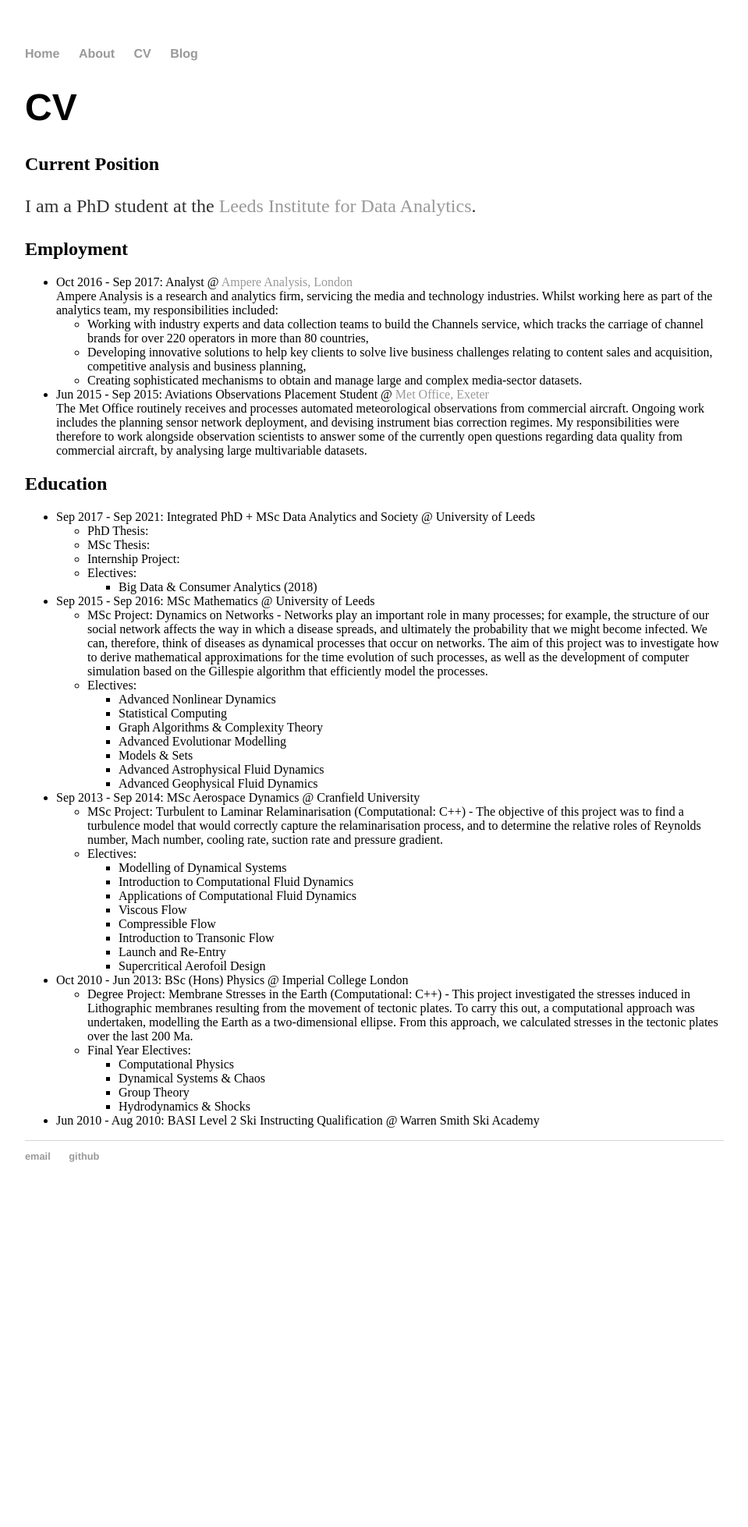
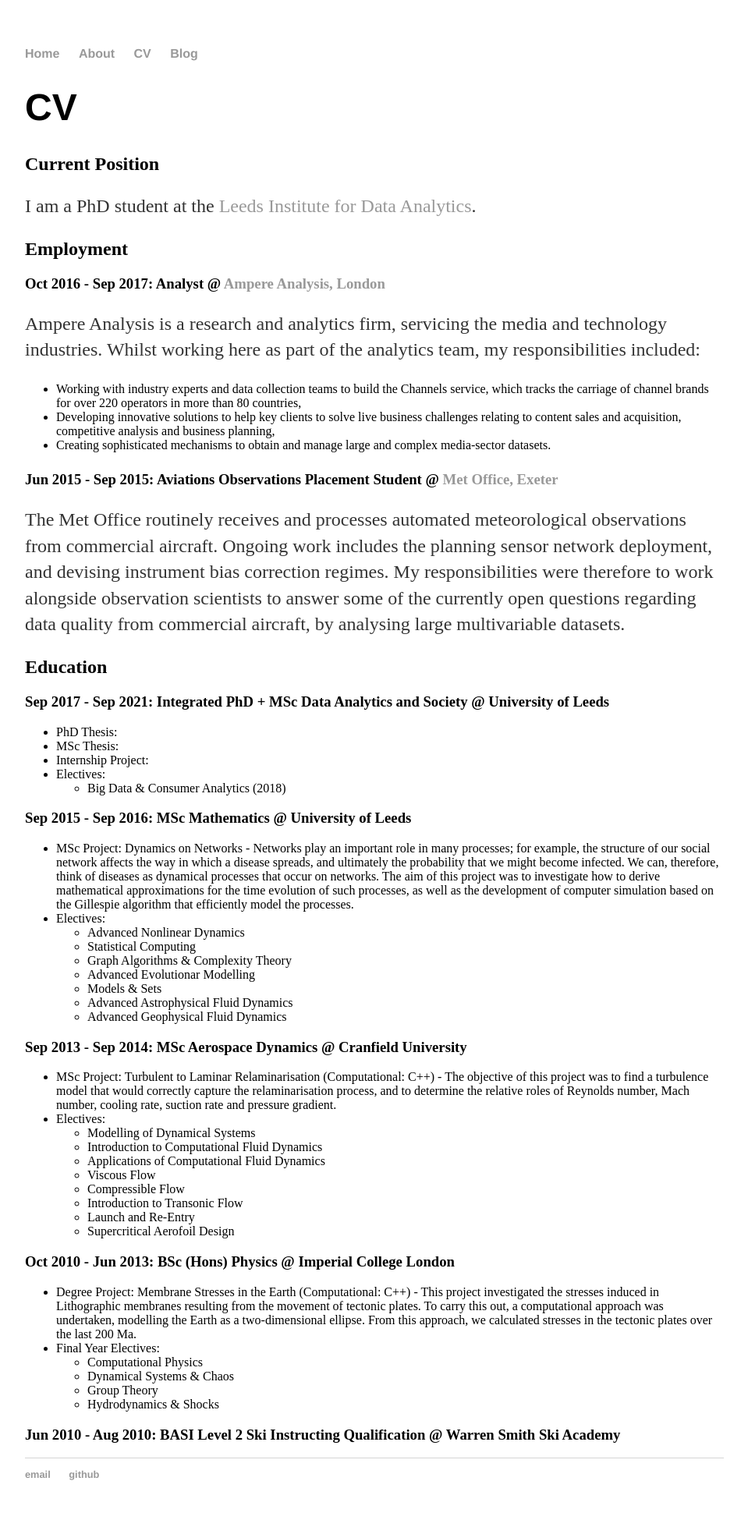
Before and after one commit to ksuchak1990/ksuchak1990.github.io, a Jekyll site: the page built from cv/index.html, in a window 1280 px wide. Shown: the whole page at 78% size, without its empty margins (160-1119 px from the left). Built offline with Jekyll 4.4.1, drawn with Linux system fonts in a browser that asks for light colours; before the commit the page ends 1550 px from its top, so only the background shows below that.

Commit message:
another cv update

```diff
--- a/cv/index.html
+++ b/cv/index.html
@@ -9,24 +9,26 @@ title: CV
 </p>
 
 <h2>Employment</h2>
-<ul>
-  <li>Oct 2016 - Sep 2017: Analyst @ <a href="https://www.ampereanalysis.com/">Ampere Analysis, London</a></li>
-  Ampere Analysis is a research and analytics firm, servicing the media and technology industries.
+
+<h3>Oct 2016 - Sep 2017: Analyst @ <a href="https://www.ampereanalysis.com/">Ampere Analysis, London</a></h3>
+<p>Ampere Analysis is a research and analytics firm, servicing the media and technology industries.
 Whilst working here as part of the analytics team, my responsibilities included:
 <ul>
 	<li>Working with industry experts and data collection teams to build the Channels service, which tracks the carriage of channel brands for over 220 operators in more than 80 countries,</li>
   	<li>Developing innovative solutions to help key clients to solve live business challenges relating to content sales and acquisition, competitive analysis and business planning,</li>
   	<li>Creating sophisticated mechanisms to obtain and manage large and complex media-sector datasets.</li>
 </ul>
-  <li>Jun 2015 - Sep 2015: Aviations Observations Placement Student @ <a href="https://www.metoffice.gov.uk/">Met Office, Exeter</a></li>
-  The Met Office routinely receives and processes automated meteorological observations from commercial aircraft.
+</p>
+
+<h3>Jun 2015 - Sep 2015: Aviations Observations Placement Student @ <a href="https://www.metoffice.gov.uk/">Met Office, Exeter</a></h3>
+<p>The Met Office routinely receives and processes automated meteorological observations from commercial aircraft.
 Ongoing work includes the planning sensor network deployment, and devising instrument bias correction regimes.
 My responsibilities were therefore to work alongside observation scientists to answer some of the currently open questions regarding data quality from commercial aircraft, by analysing large multivariable datasets.
-</ul>
+</p>
 
 <h2>Education</h2>
-<ul>
-  <li>Sep 2017 - Sep 2021: Integrated PhD + MSc Data Analytics and Society @ University of Leeds</li>
+
+<h3>Sep 2017 - Sep 2021: Integrated PhD + MSc Data Analytics and Society @ University of Leeds</h3>
 <ul>
 	<li>PhD Thesis:</li>
 	<li>MSc Thesis:</li>
@@ -36,7 +38,8 @@ title: CV
 		<li>Big Data & Consumer Analytics (2018)</li>
 	</ul>
 </ul>
-  <li>Sep 2015 - Sep 2016: MSc Mathematics @ University of Leeds</li>
+
+<h3>Sep 2015 - Sep 2016: MSc Mathematics @ University of Leeds</h3>
 <ul>
 	<li>MSc Project: Dynamics on Networks - Networks play an important role in many processes; for example, the structure of our social network affects the way in which a disease spreads, and ultimately the probability that we might become infected.
 	We can, therefore, think of diseases as dynamical processes that occur on networks.
@@ -53,7 +56,8 @@ title: CV
 </ul>
 </li>
 </ul>
-  <li>Sep 2013 - Sep 2014: MSc Aerospace Dynamics @ Cranfield University</li>
+
+<h3>Sep 2013 - Sep 2014: MSc Aerospace Dynamics @ Cranfield University</h3>
 <ul>
 	<li>MSc Project: Turbulent to Laminar Relaminarisation (Computational: C++) - The objective of this project was to find a turbulence model that would correctly capture the relaminarisation process, and to determine the relative roles of Reynolds number, Mach number, cooling rate, suction rate and pressure gradient.</li>
 	<li>Electives:
@@ -69,7 +73,8 @@ title: CV
 	</ul>
 	</li>
 </ul>
-  <li>Oct 2010 - Jun 2013: BSc (Hons) Physics @ Imperial College London</li>
+
+<h3>Oct 2010 - Jun 2013: BSc (Hons) Physics @ Imperial College London</h3>
 <ul>
 	<li>Degree Project: Membrane Stresses in the Earth (Computational: C++) - This project investigated the stresses induced in Lithographic membranes resulting from the movement of tectonic plates.
 	To carry this out, a computational approach was undertaken, modelling the Earth as a two-dimensional ellipse.
@@ -83,5 +88,5 @@ title: CV
 	</ul>
 </li>
 </ul>
-  <li>Jun 2010 - Aug 2010:  BASI Level 2 Ski Instructing Qualification @ Warren Smith Ski Academy</li>
-</ul>
+
+<h3>Jun 2010 - Aug 2010:  BASI Level 2 Ski Instructing Qualification @ Warren Smith Ski Academy</h3>
```
Lines whose indentation alone changed are shown as unchanged.
